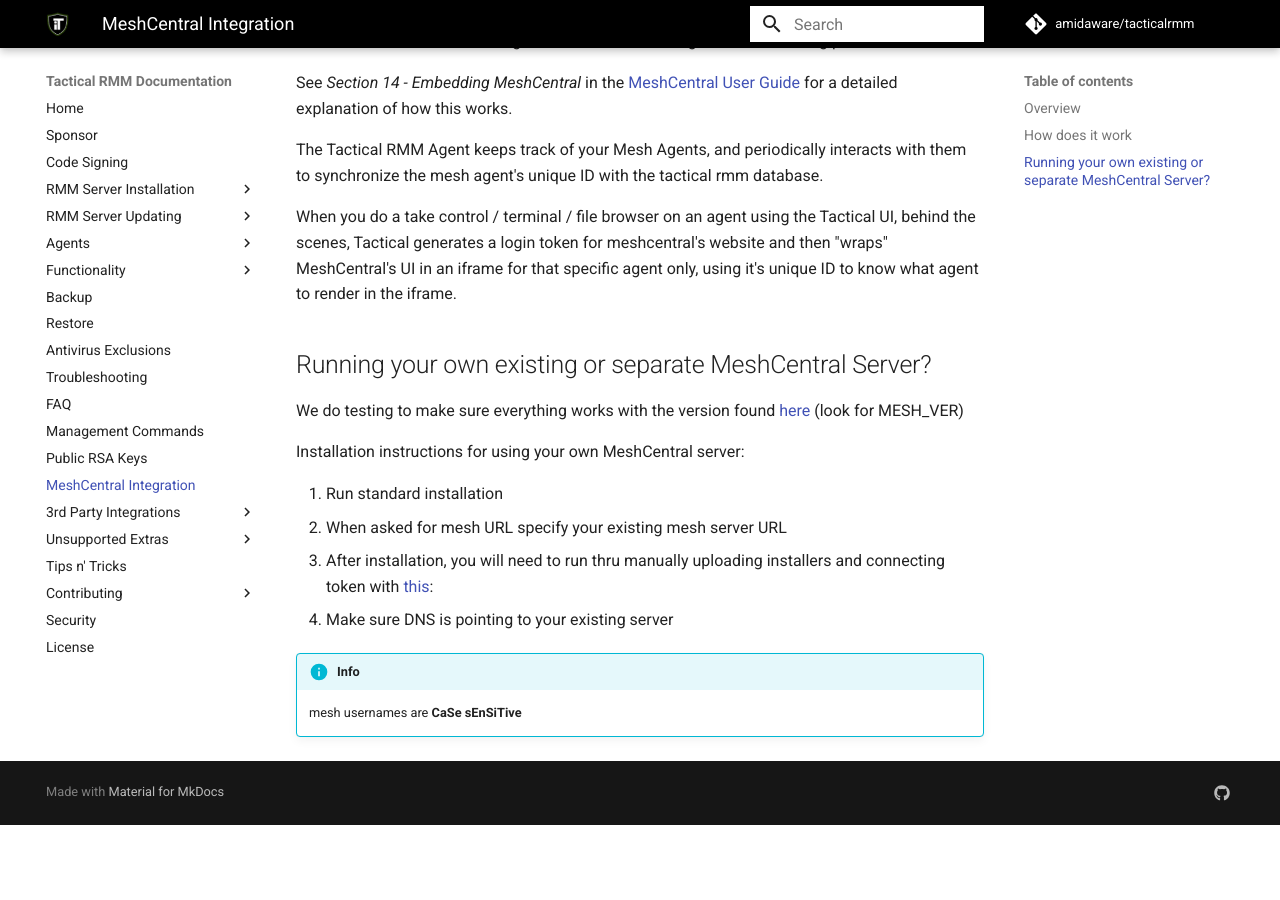
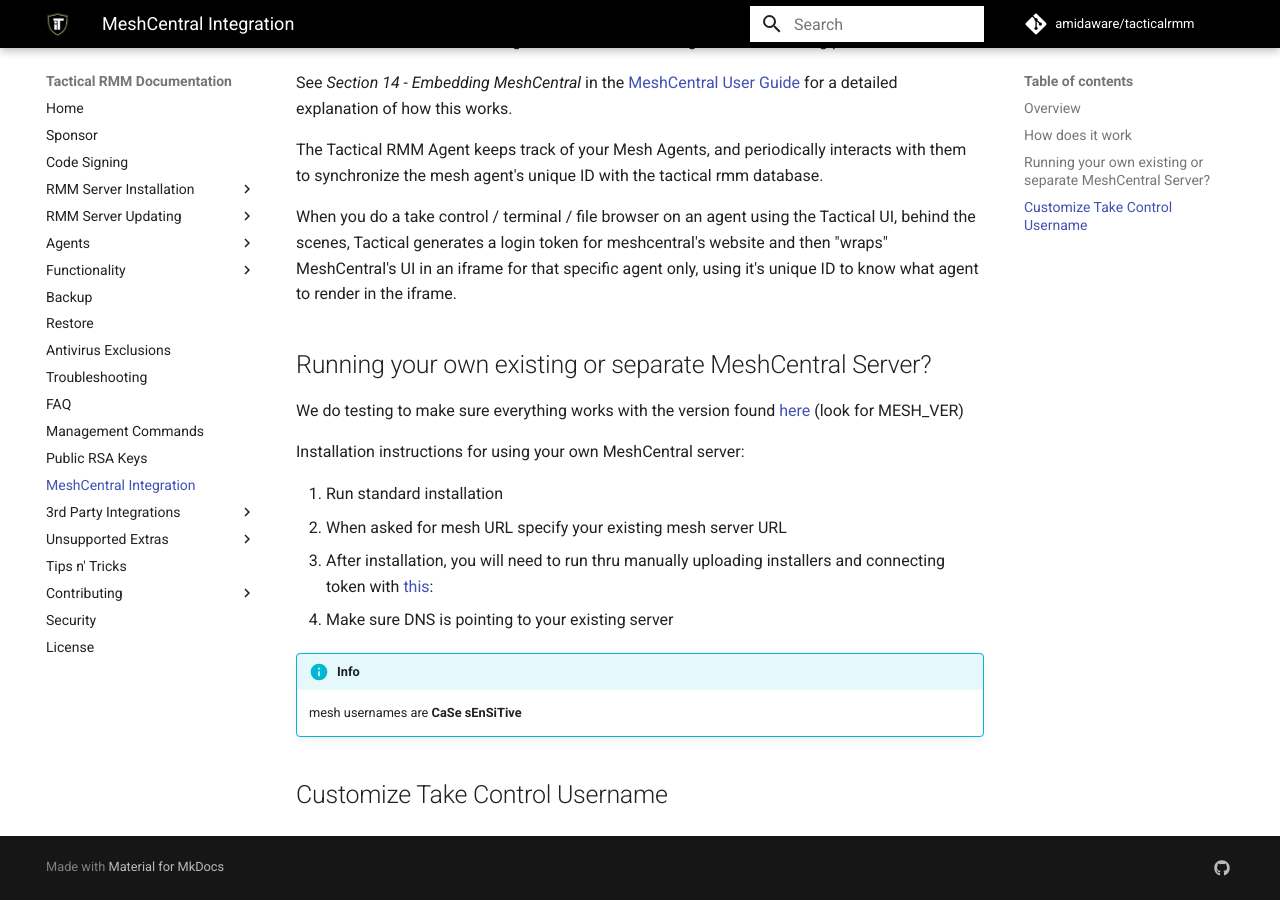
Before and after one commit to amidaware/trmm-docs, an MkDocs documentation site: the page built from docs/mesh_integration.md, in a window 1280 px wide and 900 px high, scrolled down 804 px. Built offline with MkDocs 1.6.1 and Material for MkDocs 9.7.7, drawn with Linux system fonts in a browser that asks for light colours; comment, search, counter and statistics services are not loaded; before the commit the page ends 1629 px from its top, so only the background shows below that.

```diff
--- a/docs/mesh_integration.md
+++ b/docs/mesh_integration.md
@@ -43,3 +43,5 @@
 
 !!!info
     mesh usernames are **CaSe sEnSiTive**
+
+## Customize Take Control Username
```
